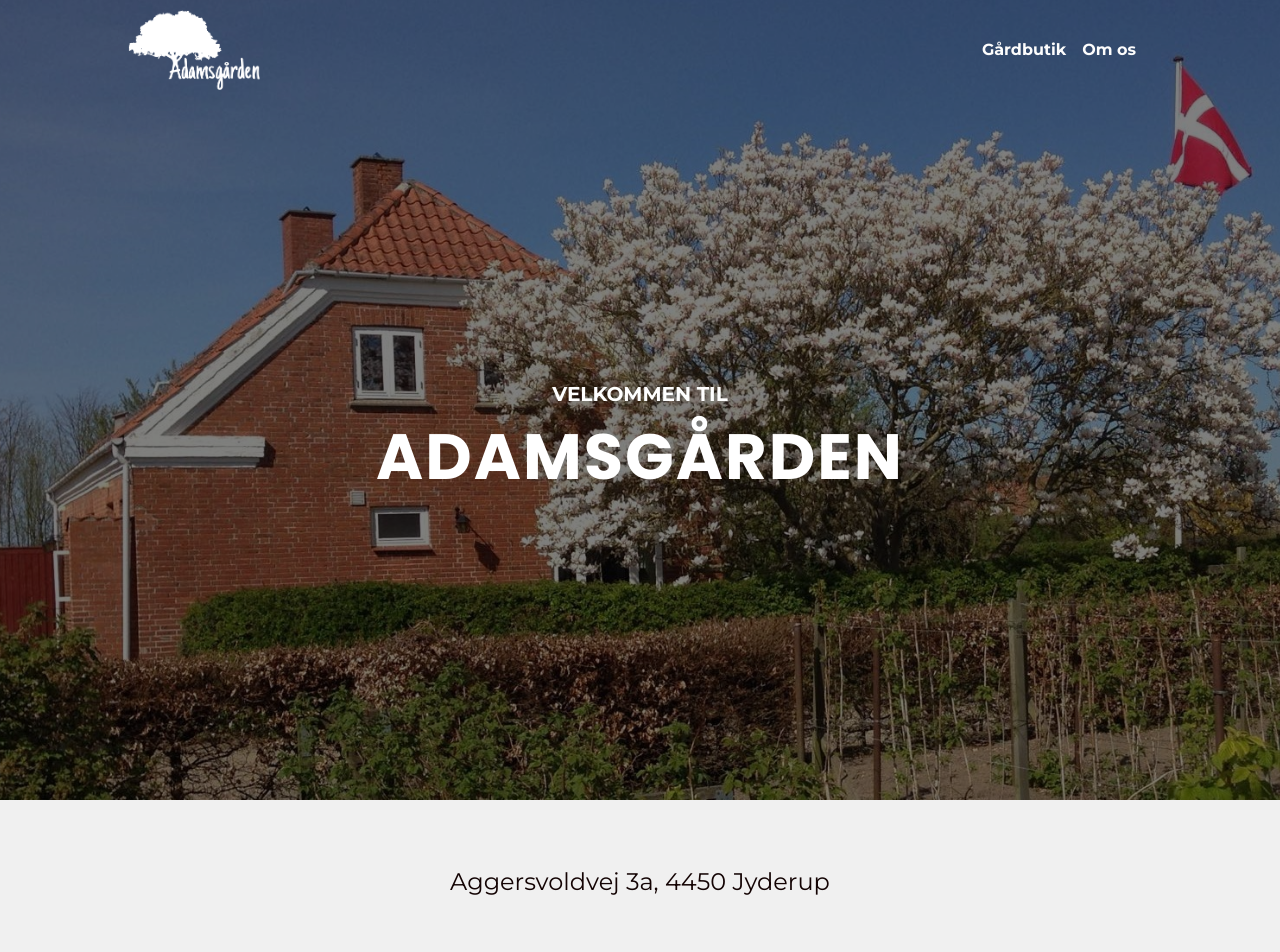
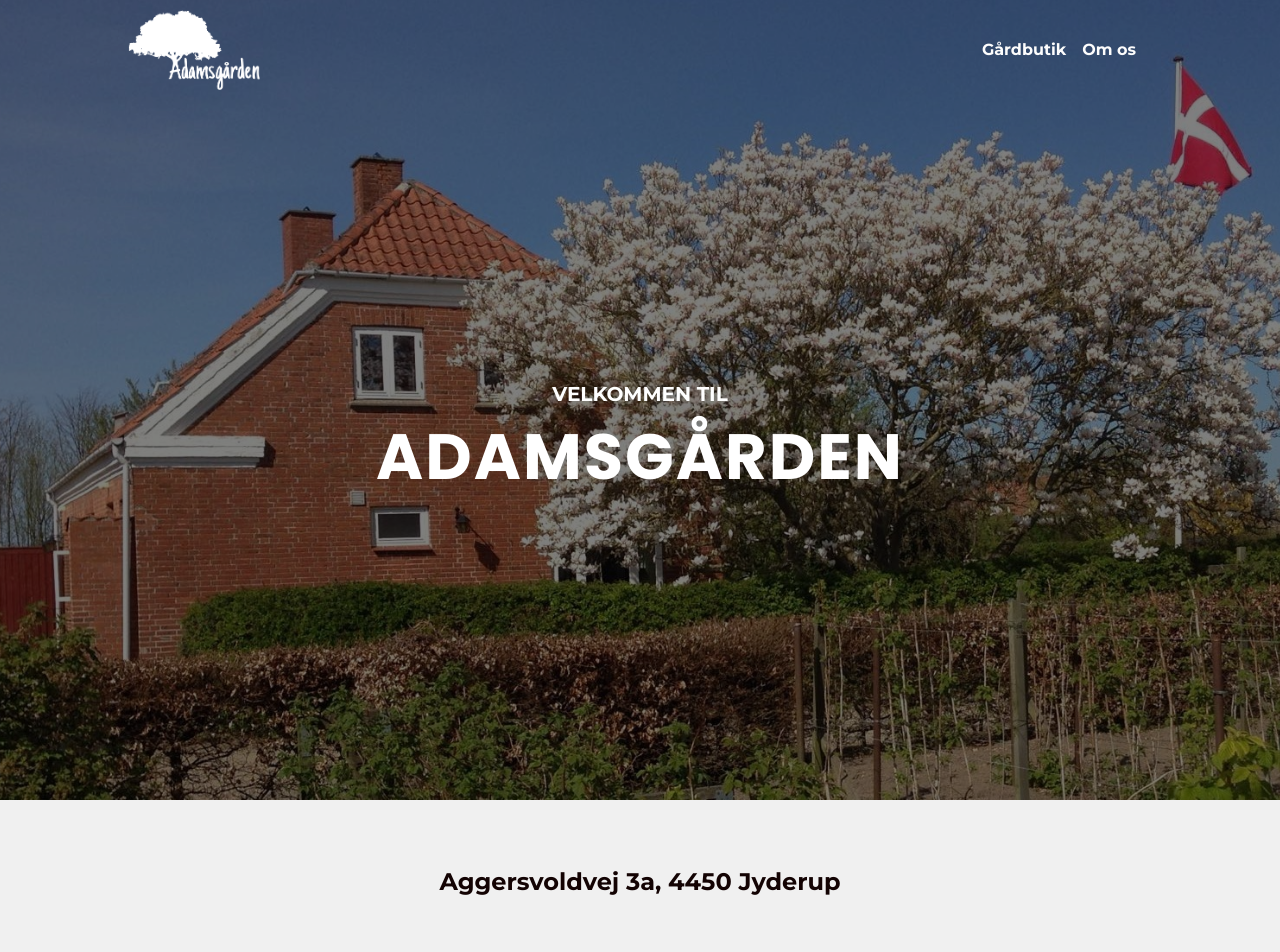
Before and after one commit to chri44nj/adamsgaarden, a Next.js app: page / in a window 1280 px wide. Shown: the top 952 px of the page. Built offline with nearby package versions, Linux system fonts and the light colour scheme; a web font is replaced by a local one.

Commit message:
bold address

```diff
--- a/src/app/page.module.css
+++ b/src/app/page.module.css
@@ -54,7 +54,8 @@
   width: 100%;
   padding-top: 2rem;
   padding-bottom: 1rem;
-  font-size: var(--font-small);
+  font-size: var(--font-smaller);
+  font-weight: bold;
 }
 
 .familyWords {
```
